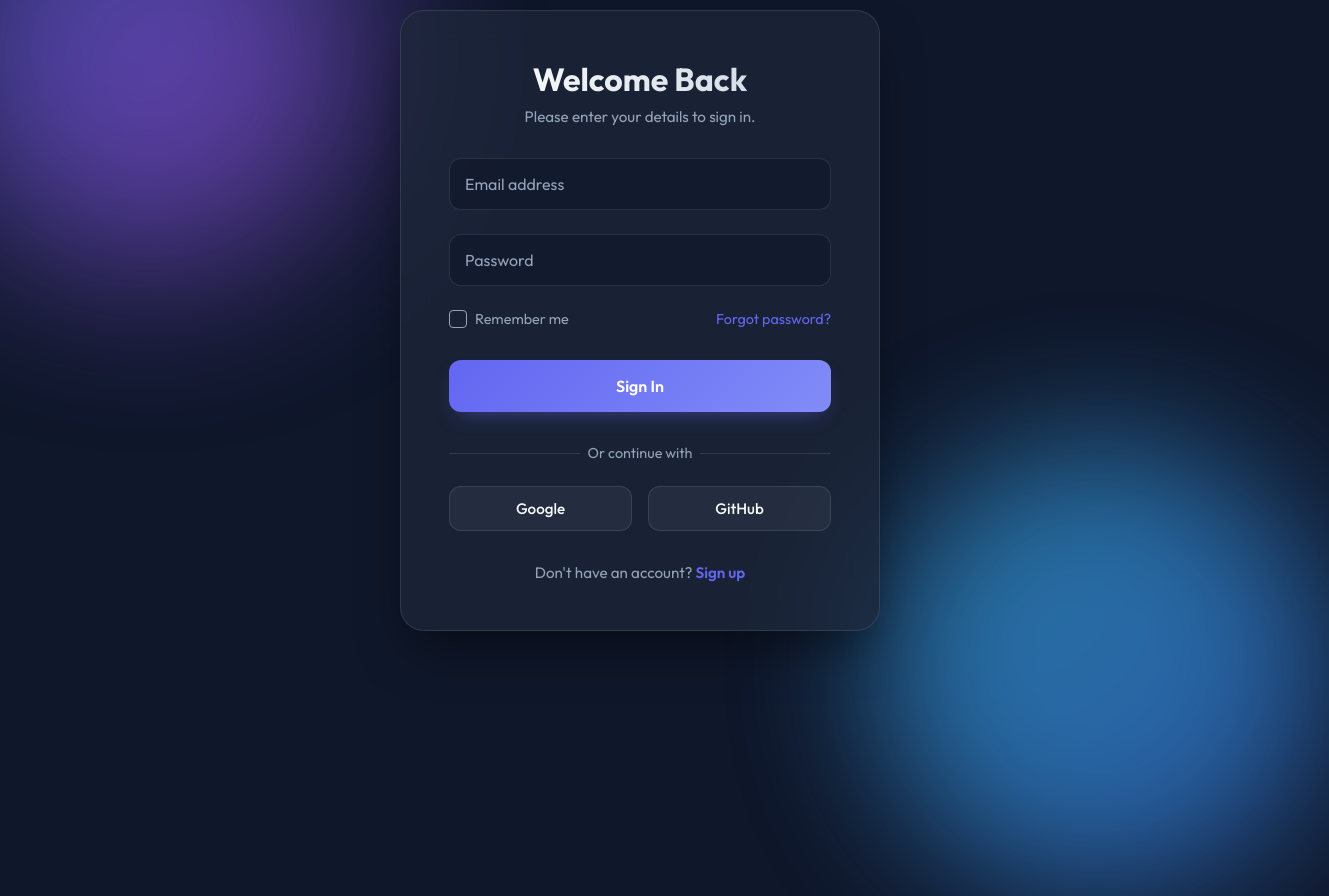
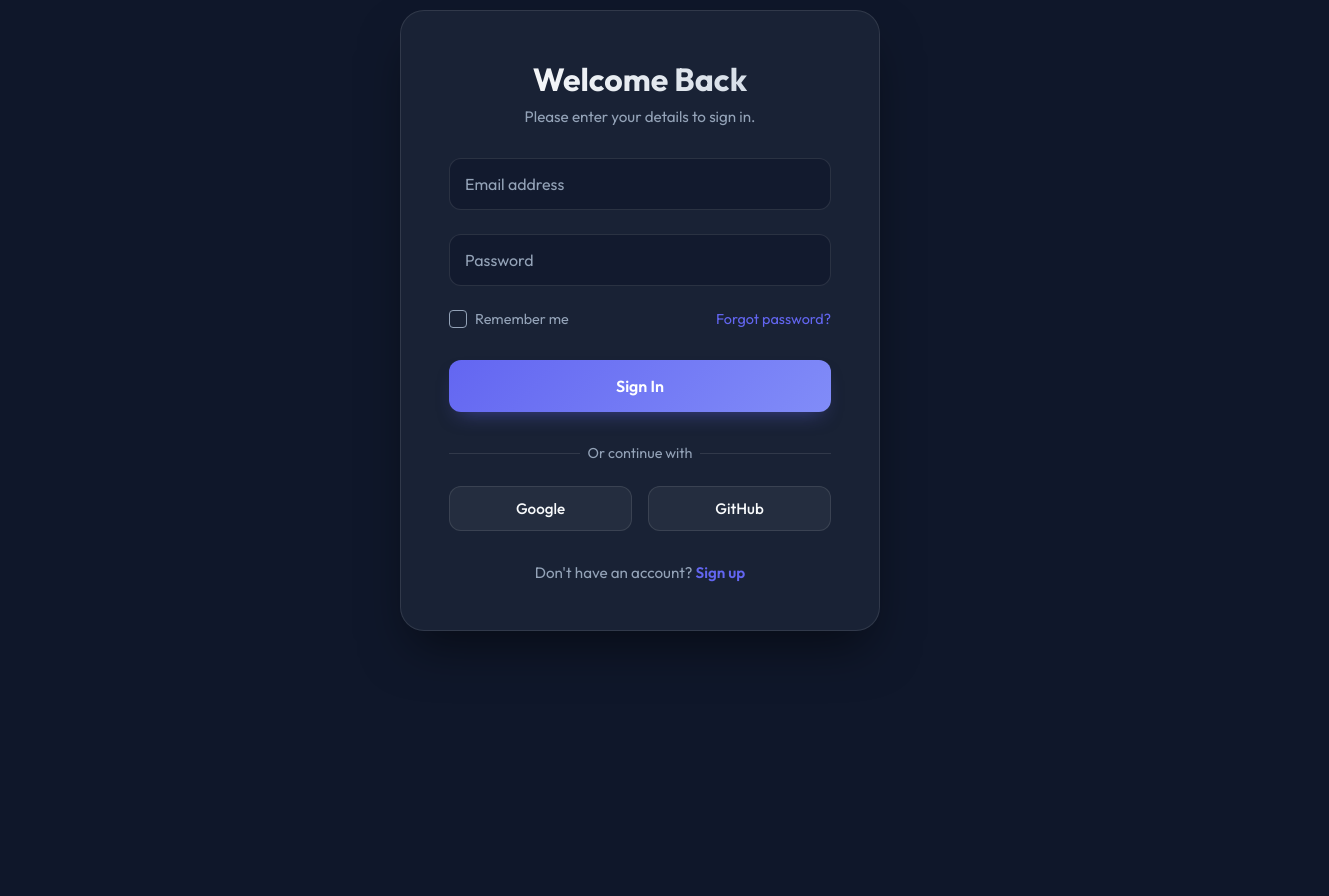
Before and after one commit to hirenVaidya/Hiradaram-AI, a React (Vite) app: page / in a window 1280 px wide. Shown: the part 80-976 px from the top of the page, 1329 px wide, since content can reach past the window. After the commit the page ends 800 px from the top, so only its background shows below. Built offline with nearby package versions, Linux system fonts and the light colour scheme.

Commit message:
UI tweak: removed background blobs

```diff
--- a/src/App.tsx
+++ b/src/App.tsx
@@ -61,9 +61,7 @@ function App() {
         </div>
       </div>
 
-      {/* Decorative background elements */}
-      <div className="blob blob-1"></div>
-      <div className="blob blob-2"></div>
+
     </div>
   );
 }
```
